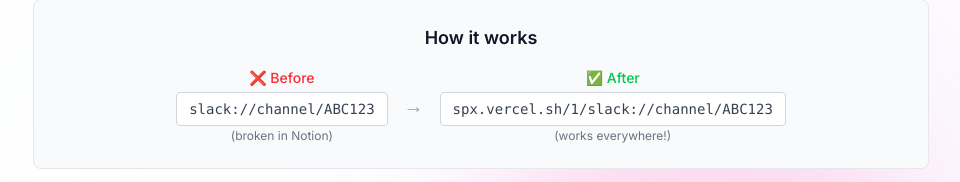
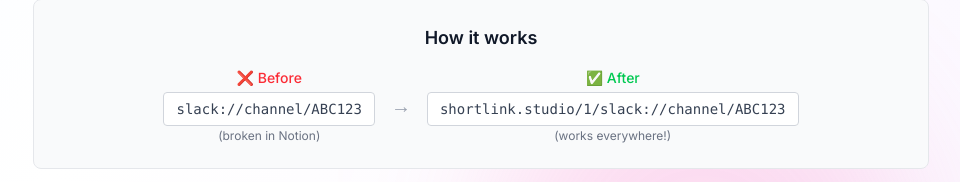
Before and after one commit to inlife/spx, a Next.js app: page / in a window 1280 px wide. Shown: the part 1478-1660 px from the top of the page, without its empty margins (159-1119 px from the left). Built offline with nearby package versions, Linux system fonts and the light colour scheme.

Commit message:
switched to shortlink.studio

```diff
--- a/app/layout.js
+++ b/app/layout.js
@@ -16,11 +16,11 @@
   openGraph: {
     title: 'SPX - Make Links Work in Notion, Obsidian & Other Apps | Free Link Converter',
     description: 'Convert custom scheme URLs into universal links that work in Notion, Obsidian, Slack, and anywhere else. Free, instant, no signup required.',
-    url: 'https://spx.vercel.app',
+    url: 'https://www.shortlink.studio',
     siteName: 'SPX - Free Link Converter',
     images: [
       {
-        url: 'https://spx.vercel.app/preview.png?v=1',
+        url: 'https://www.shortlink.studio/preview.png?v=1',
         width: 1200,
         height: 630,
         alt: 'SPX - Make Links Work Everywhere',
@@ -50,7 +50,7 @@
       <head>
         <meta httpEquiv="X-UA-Compatible" content="IE=edge" />
         <meta name="HandheldFriendly" content="True" />
-        <link rel="canonical" href="https://spx.vercel.app" />
+        <link rel="canonical" href="https://www.shortlink.studio" />
         <link rel="author" href="https://plus.google.com/114197786731970943237" />
         <link rel="publisher" href="https://plus.google.com/114197786731970943237" />
         <meta property="fb:admins" content="100000470641337" />
--- a/app/page.js
+++ b/app/page.js
@@ -7,14 +7,6 @@
     const [url, setUrl] = useState("")
     const [type, setType] = useState("1")
     const [buttonText, setButtonText] = useState("Copy My Link")
-    const [hostname, setHostname] = useState("spx.vercel.sh")
-
-    useEffect(() => {
-        // Set the actual hostname on the client side
-        if (typeof window !== 'undefined') {
-            setHostname(window.location.host)
-        }
-    }, [])
 
     const generateUrl = () => {
         const link = location.href + [type, encodeURIComponent(url)].join('/')
@@ -162,7 +154,7 @@
                     <div className="text-gray-400 text-xl">→</div>
                     <div className="text-center">
                         <div className="text-green-500 text-sm font-medium mb-2">✅ After</div>
-                        <code className="bg-white border border-gray-300 rounded px-3 py-2 text-sm text-gray-700 break-all">spx.vercel.sh/1/slack://channel/ABC123</code>
+                        <code className="bg-white border border-gray-300 rounded px-3 py-2 text-sm text-gray-700 break-all">shortlink.studio/1/slack://channel/ABC123</code>
                         <div className="text-xs mt-2 text-gray-500 mt-1">(works everywhere!)</div>
                     </div>
                 </div>
```
